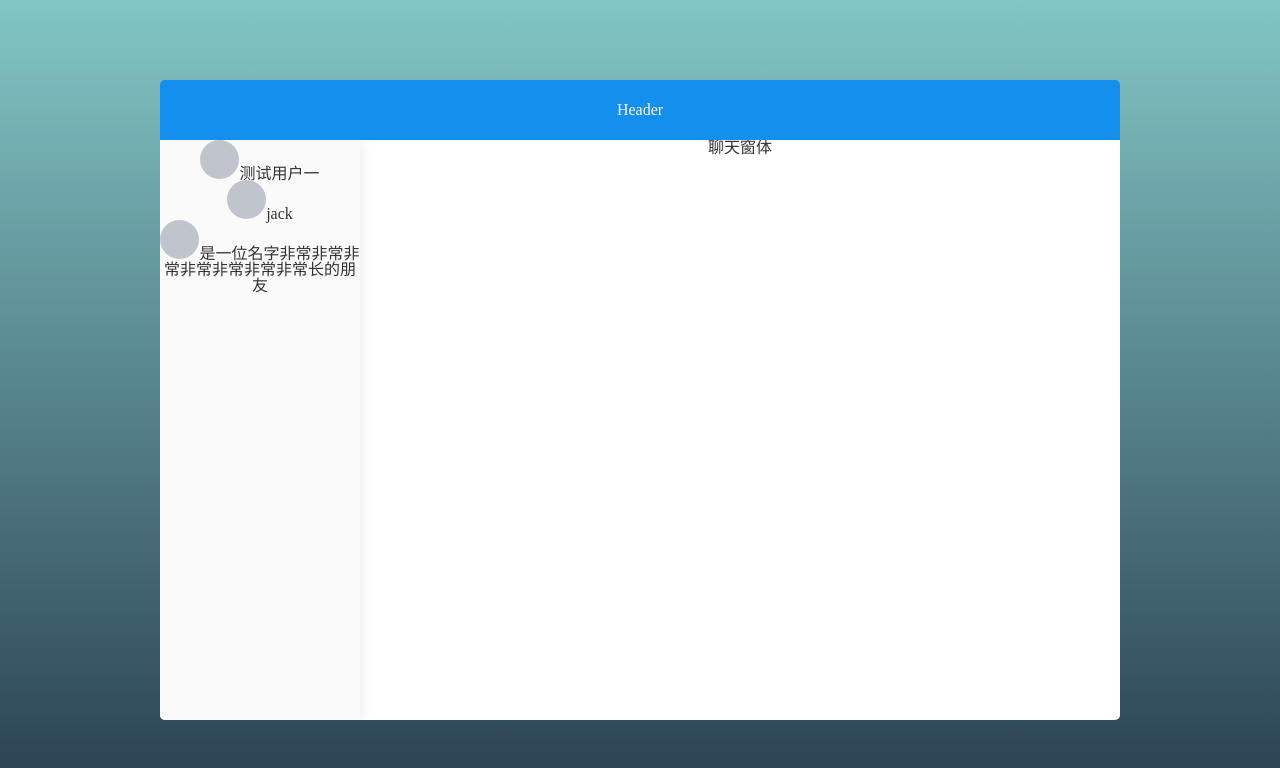
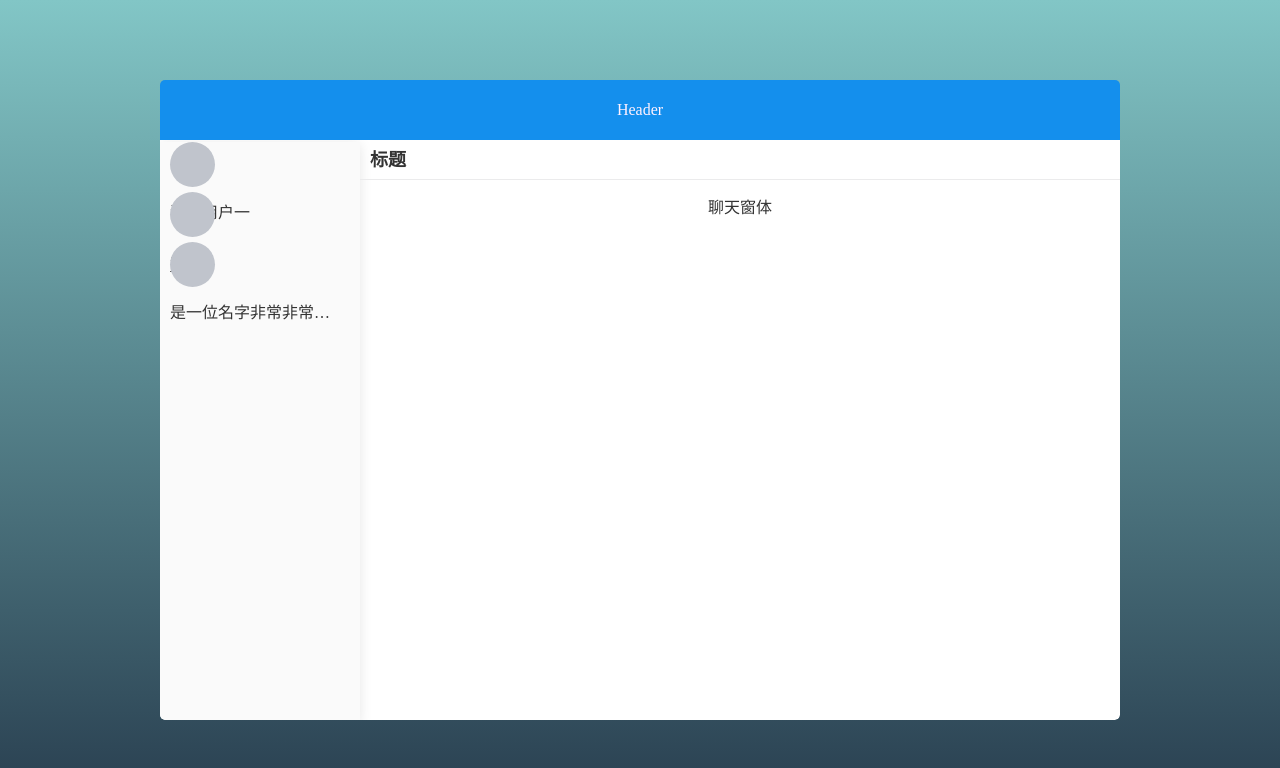
Before and after one commit to zhangjunjunah/my-netty-im, a Vue app in the folder my-netty-im-vue/: page /#/ in a window 1280 px wide. Shown: the top 768 px of the page. Built offline with nearby package versions, Linux system fonts and the light colour scheme.

Commit message:
Merge branch 'master' of https://github.com/zhangjunjunah/my-netty-im
# Conflicts:
#	.gitignore

```diff
--- a/my-netty-im-vue/src/components/Window.vue
+++ b/my-netty-im-vue/src/components/Window.vue
@@ -8,7 +8,7 @@
             <chat-list></chat-list>
           </el-col>
           <el-col :span="19">
-            <chat-window></chat-window>
+            <main-window></main-window>
           </el-col>
         </el-row>
       </el-main>
@@ -18,12 +18,12 @@
 
 <script>
     import ChatList from '@/components/friend/ChatList'
-    import ChatWindow from '@/components/mainWindow/ChatWindow'
+    import MainWindow from '@/components/mainWindow/MainWindow'
     export default {
         name: "Window",
         components:{
           ChatList,
-          ChatWindow
+          MainWindow
         }
     }
 </script>
@@ -43,6 +43,7 @@
   line-height: 60px;
   width: 100%;
   border-radius: 5px 5px 0px 0px;
+  padding-bottom: 2px;
 }
 .el-main {
   background-color: #ffffff;
@@ -51,10 +52,12 @@
   height: 100%;
   border-radius: 0px 0px 5px 5px;
   padding: 0px;
+  overflow: hidden;
 }
 .el-container {
   height:100%;
-  border-radius: 0px 0px 5px 5px
+  border-radius: 0px 0px 5px 5px;
+  overflow: hidden;
 }
 .el-col{
     height: 100%;
--- a/my-netty-im-vue/src/components/friend/ChatFriendItem.vue
+++ b/my-netty-im-vue/src/components/friend/ChatFriendItem.vue
@@ -1,6 +1,6 @@
 <template>
     <div class="chat-item-div">
-      <el-avatar :size="39" :src="circleUrl" class="avator"></el-avatar>
+      <el-avatar :size="45" :src="circleUrl" class="avator"></el-avatar>
       <span class="chat-obj-name-span">{{chatObjName}}</span>
 
     </div>
@@ -20,18 +20,19 @@
 
 <style scoped>
 .chat-item-div {
-  width: 100%;
-  height: 40px;
+  height: 50px;
+  text-align: left;
+  margin-left: 10px;
 }
-
-div:active{ background-color: #ebebec}
-div:hover{ background-color: #ebebec}
-.chat-obj-name-div{
+.chat-obj-name-span{
+  display: inline-block;
+  vertical-align: top;
+  height: 45px;
+  line-height: 45px;
+  width: 173px;
+  text-align: left;
   white-space: nowrap;
   text-overflow: ellipsis;
   overflow: hidden;
 }
-.avator{
-  text-align: left;
-}
 </style>
--- a/my-netty-im-vue/src/components/friend/ChatList.vue
+++ b/my-netty-im-vue/src/components/friend/ChatList.vue
@@ -1,6 +1,6 @@
 <template>
    <div class="chat-list-div">
-     <div v-for="(item, index) in chatFriendList">
+     <div v-for="(item, index) in chatFriendList" class="chat-list-item" @click="selected(item.id)" :class="activeId== item.id?'selectedChatItem':'normalChatItem'">
        <chat-friend-item :chatObjName="item.name"></chat-friend-item>
      </div>
    </div>
@@ -16,14 +16,23 @@
       data(){
           return {
             chatFriendList:[{
+              id:1,
               name:"测试用户一"
             },{
+              id:2,
               name:"jack"
             },{
+              id:3,
               name:"是一位名字非常非常非常非常非常非常非常长的朋友"
-            }]
+            }],
+            activeId: 0
           }
       },
+      methods: {
+        selected: function(chatId) {
+          this.activeId = chatId;
+        }
+      }
     }
 </script>
 
@@ -31,6 +40,18 @@
   .chat-list-div{
     height: 100%;
     background-color: #fafafa;
-    box-shadow: 0 2px 12px 0 rgba(0, 0, 0, 0.1)
+    box-shadow: 0 2px 12px 0 rgba(0, 0, 0, 0.1);
+    overflow: auto;
+    margin-top: 2px;
   }
+
+  .chat-list-item:active{ background-color: #ebebec}
+  .chat-list-item:hover{ background-color: #ebebec}
+  .selectedChatItem{
+    background-color: #ebebec
+  }
+  .normalChatItem{
+    background-color: #fafafa;
+  }
+
 </style>
--- a/my-netty-im-vue/src/components/mainWindow/ChatWindow.vue
+++ /dev/null
@@ -1,18 +0,0 @@
-<template>
-    <div class="chat-window-div">
-      聊天窗体
-    </div>
-</template>
-
-<script>
-    export default {
-        name: "ChatWindow"
-    }
-</script>
-
-<style scoped>
-.chat-window-div{
-  height: 100%;
-  width: 100%;
-}
-</style>
--- /dev/null
+++ b/my-netty-im-vue/src/components/mainWindow/MainWindow.vue
@@ -0,0 +1,37 @@
+<template>
+    <div class="chat-window-div">
+      <el-container>
+        <el-header height="40px"><span class="chat-title">标题</span></el-header>
+        <el-main >
+          聊天窗体
+        </el-main>
+      </el-container>
+    </div>
+</template>
+
+<script>
+    export default {
+        name: "MainWindow"
+    }
+</script>
+
+<style scoped>
+.chat-window-div{
+  height: 100%;
+  width: 100%;
+}
+  .el-header{
+    text-align: left;
+    padding: 0 10px;
+    vertical-align: middle;
+    border-bottom:solid 1px #ebebec;
+  }
+  .chat-title{
+    height: 100%;
+    display: block;
+    vertical-align: text-bottom;
+    line-height:40px;
+    font-size: 18px;
+    font-weight: bold;
+  }
+</style>
--- a/my-netty-im-vue/static/css/global.css
+++ b/my-netty-im-vue/static/css/global.css
@@ -34,3 +34,25 @@ body {
   line-height: 1;
   overflow: hidden;
 }
+/*定义滚动条高宽及背景 高宽分别对应横竖滚动条的尺寸*/
+::-webkit-scrollbar{
+  width: 7px;
+  height: 7px;
+  background-color: #F5F5F5;
+}
+
+/*定义滚动条轨道 内阴影+圆角*/
+::-webkit-scrollbar-track {
+  box-shadow: inset 0 0 6px rgba(0, 0, 0, 0.3);
+  -webkit-box-shadow: inset 0 0 6px rgba(0, 0, 0, 0.3);
+  border-radius: 5px;
+  background-color: #F5F5F5;
+}
+
+/*定义滑块 内阴影+圆角*/
+::-webkit-scrollbar-thumb{
+  border-radius: 5px;
+  box-shadow: inset 0 0 6px rgba(0, 0, 0, .1);
+  -webkit-box-shadow: inset 0 0 6px rgba(0, 0, 0, .1);
+  background-color: #c8c8c8;
+}
```
